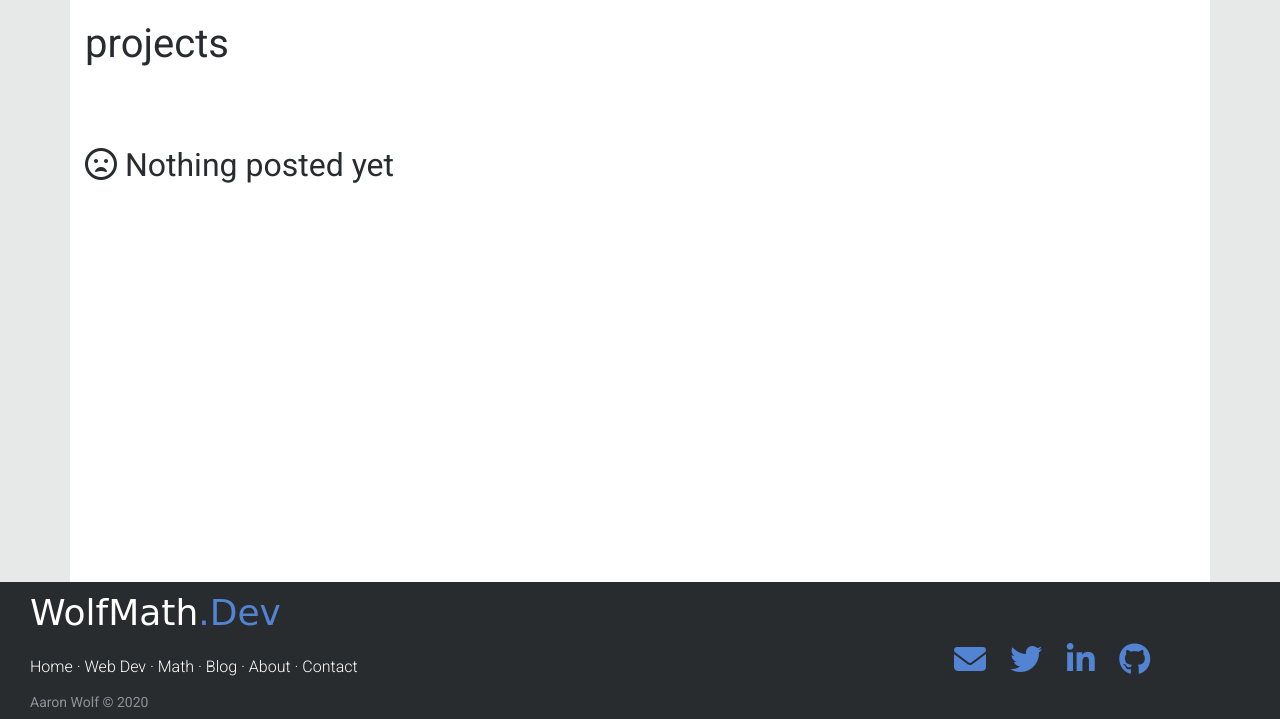
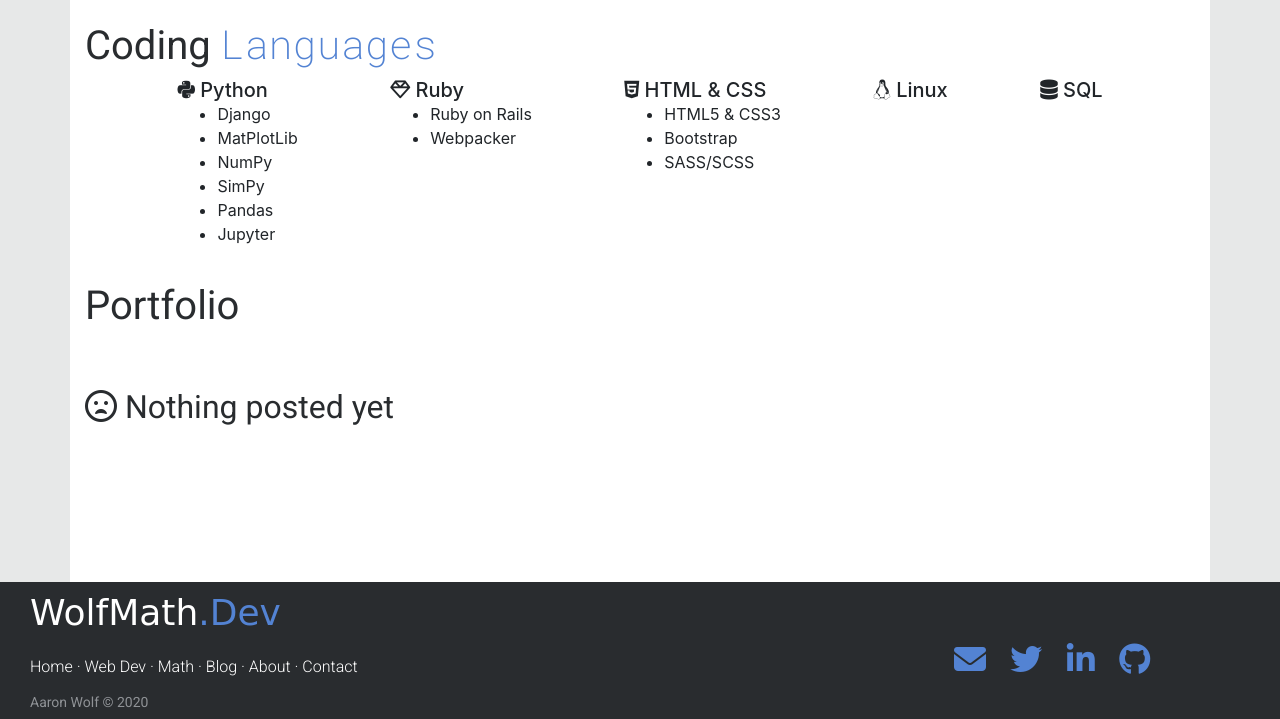
Before and after one commit to wolfpackdevs/wolfmathdev, a Django app: page /projects/ in a window 1280 px wide. Shown: the part 66-785 px from the top of the page. Run offline with Django 3.2, Linux system fonts and the light colour scheme; data that the repository does not hold is empty; some libraries are stand-ins or nearby versions.

Commit message:
Web Dev page

```diff
--- a/projects/templates/projects/index.html
+++ b/projects/templates/projects/index.html
@@ -1,8 +1,47 @@
 {% extends 'base.html' %}
 {% load static %}
 {% block content %}
-  <h1>projects</h1>
+  <h1>Coding <span class="highlight">Languages</span></h1>
+  <div class="languages">
+    <div class="language">
+      <h5><i class="fab fa-python"></i> Python</h5>
+        <ul class="skills">
+          <li>Django</li>
+          <li>MatPlotLib</li>
+          <li>NumPy</li>
+          <li>SimPy</li>
+          <li>Pandas</li>
+          <li>Jupyter</li>
+        </ul>
+    </div>
+    <div class="language">
+      <h5><i class="fa fa-diamond"></i> Ruby</h5>
+        <ul class="skills">
+          <li>Ruby on Rails</li>
+          <li>Webpacker</li>
+        </ul>
+    </div>
+    <div class="language">
+      <h5><i class="fab fa-html5"></i> HTML & CSS</h5>
+        <ul class="skills">
+          <li>HTML5 & CSS3</li>
+          <li>Bootstrap</li>
+          <li>SASS/SCSS</li>
+        </ul>
+    </div>
+    <div class="language">
+      <h5><i class="fab fa-linux"></i> Linux</h5>
+    </div>
+    <div class="language">
+      <h5><i class="fas fa-database"></i> SQL</h5>
+    </div>
+
+  </div>
+
   <div style="position:relative; top:20px">
+
+
+  <h1>Portfolio<h1>
 
     {% if projects|length == 0 %}
       <div style="position:relative; top:50px">
--- a/requirements.txt
+++ b/requirements.txt
@@ -11,7 +11,6 @@ certifi==2019.11.28
 decorator==4.4.1
 defusedxml==0.6.0
 Django==3.0.3
-django-extensions==2.2.8
 django-storages==1.9.1
 docutils==0.15.2
 entrypoints==0.3
--- a/static/css/main.css
+++ b/static/css/main.css
@@ -49,6 +49,18 @@ a {
   text-decoration: none !important;
 }
 
+.navbar, .navbar-expand-lg, .navbar-light, .bg-light {
+  background-color: #292c2f !important;
+}
+
+.nav-item, .nav-link {
+  color: #ffffff !important;
+}
+
+.nav-item:hover, .nav-link:hover {
+  color: #5383d3 !important;
+}
+
 /* Cards */
 
 .card-title {
@@ -74,19 +86,17 @@ a {
   transition: 0.2s;
 }
 
-/* Navbar */
 
-.navbar, .navbar-expand-lg, .navbar-light, .bg-light {
-  background-color: #292c2f !important;
+/* Languages */
+.languages {
+  display: flex;
+  justify-content: space-evenly;
 }
 
-.nav-item, .nav-link {
-  color: #ffffff !important;
+.skills {
+  margin-top: -8px;
 }
 
-.nav-item:hover, .nav-link:hover {
-  color: #5383d3 !important;
-}
 
 /* Footer */
 
--- a/templates/base.html
+++ b/templates/base.html
@@ -10,7 +10,7 @@
   <head>
       <meta charset="UTF-8">
       <title>{% block title %}Wolf Math{% endblock %}</title>
-      <link rel="shortcut icon" type="image/png" href="{% static '/img/wolf-head_small.png' %}"/>
+      <link rel="shortcut icon" type="image/png" href="{% static '/img/wolf-logo_D5.png' %}"/>
       <meta name="viewport" conent="width=device-width, initial-scale=1.0">
       <link rel="stylesheet" href="{% static 'css/main.css' %}">
       <link rel="stylesheet" href="https://stackpath.bootstrapcdn.com/bootstrap/4.4.1/css/bootstrap.min.css" integrity="sha384-Vkoo8x4CGsO3+Hhxv8T/Q5PaXtkKtu6ug5TOeNV6gBiFeWPGFN9MuhOf23Q9Ifjh" crossorigin="anonymous">
--- a/wolfmath/settings.py
+++ b/wolfmath/settings.py
@@ -40,7 +40,6 @@ INSTALLED_APPS = [
     'blog',
     'teach',
     'projects',
-    'django_extensions',
     'storages',
 ]
 
```
